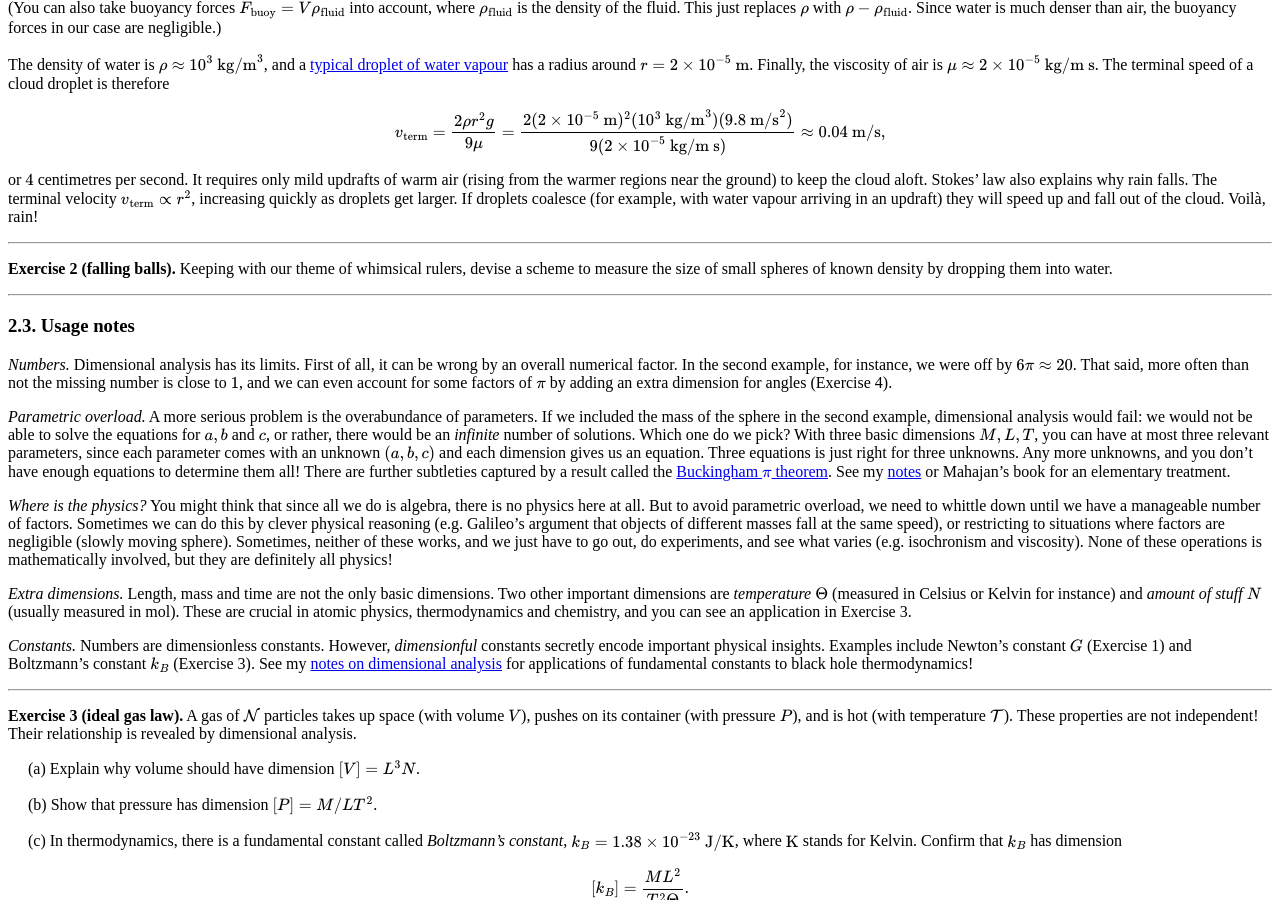
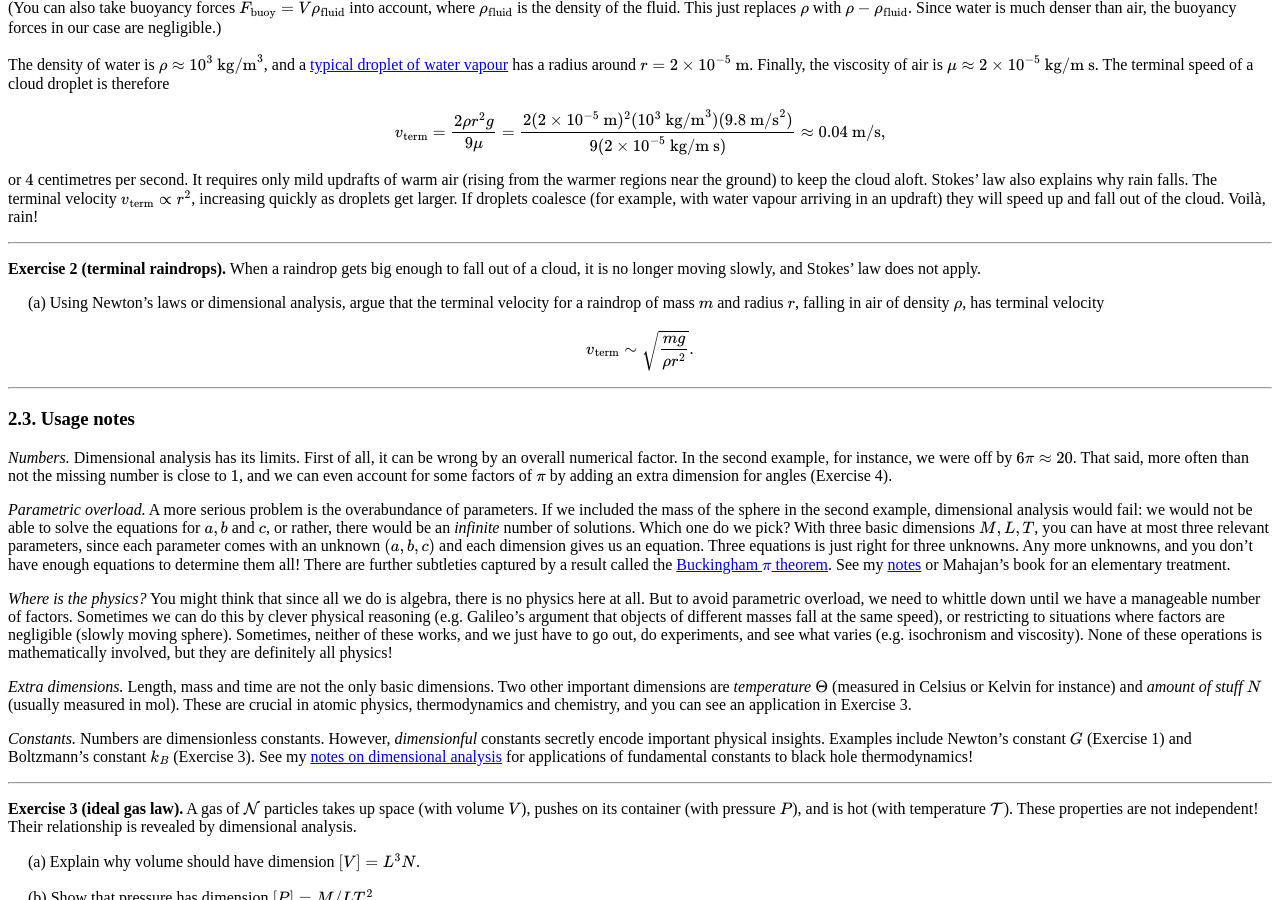
Before and after one commit to hapax/hapax.github.io, a Jekyll site: the page built from assets/simple-physics.md, in a window 1280 px wide and 900 px high, scrolled down 4176 px. Built offline with Jekyll 4.4.1, drawn with Linux system fonts in a browser that asks for light colours; our own code applies the rules of GitHub Pages for plain Markdown files; formulas are drawn with MathJax 3; a script that is not in the unit is left out.

Commit message:
Update simple-physics

```diff
--- a/assets/simple-physics.md
+++ b/assets/simple-physics.md
@@ -420,9 +420,20 @@ Voilà, rain!
 
 ---
 
-**Exercise 2 (falling balls).** Keeping with our theme of whimsical
-rulers, devise a scheme to measure the size of small spheres of known
-density by dropping them into water.
+**Exercise 2 (terminal raindrops).** When a raindrop gets big enough
+  to fall out of a cloud, it is no longer moving slowly, and Stokes'
+  law does not apply.
+
+<span style="padding-left: 20px; display:block">
+(a) Using Newton's laws or dimensional analysis, argue that the
+terminal velocity for a raindrop of mass $m$ and radius $r$, falling
+in air of density $\rho$, has terminal velocity
+</span>
+
+$$
+v_\text{term} \sim \sqrt{\frac{mg}{\rho r^2}}.
+$$
+
 
 ---
 
```
Also changed, not shown: assets/hackology-2.md (+4 -0 lines).
